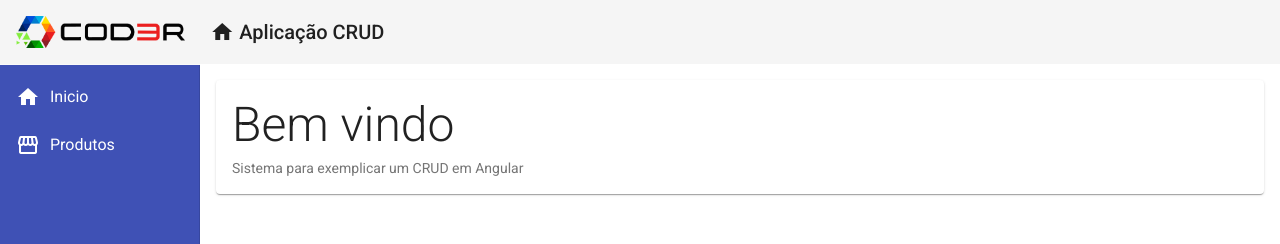
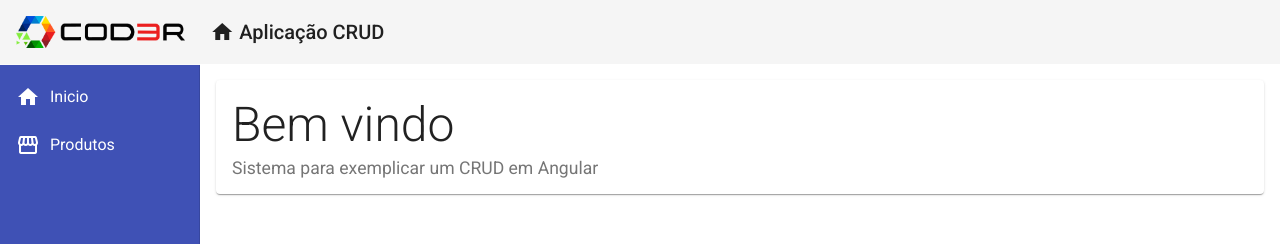
Before and after one commit to JeeanLiima97/Angular-crud, an Angular app in the folder frontend/: page / in a window 1280 px wide. Shown: the top 244 px of the page. Built offline with nearby package versions, Linux system fonts and the light colour scheme.

Commit message:
adicionando funcao de rotas no nav e imagem atraves do routerLink

```diff
--- a/frontend/src/app/app-routing.module.ts
+++ b/frontend/src/app/app-routing.module.ts
@@ -1,7 +1,18 @@
 import { NgModule } from '@angular/core';
 import { Routes, RouterModule } from '@angular/router';
 
-const routes: Routes = [];
+import {HomeComponent} from'./views/home/home.component'
+import {ProductCrudComponent} from './views/product-crud/product-crud.component'
+
+const routes: Routes = [{
+  path: "",
+  component: HomeComponent
+},{
+  path:'products',
+  component: ProductCrudComponent
+}
+
+];
 
 @NgModule({
   imports: [RouterModule.forRoot(routes)],
--- a/frontend/src/app/app.module.ts
+++ b/frontend/src/app/app.module.ts
@@ -14,6 +14,7 @@
 import { MatListModule } from '@angular/material/list';
 import { HomeComponent } from './views/home/home.component'
 import {MatCardModule} from '@angular/material/card';
+import { ProductCrudComponent } from './views/product-crud/product-crud.component';
 
 @NgModule({
   declarations: [
@@ -21,7 +22,8 @@
     HeaderComponent,
     FooterComponent,
     NavComponent,
-    HomeComponent
+    HomeComponent,
+    ProductCrudComponent
   ],
   imports: [
     BrowserModule,
--- a/frontend/src/app/components/template/header/header.component.html
+++ b/frontend/src/app/components/template/header/header.component.html
@@ -1,7 +1,7 @@
 <mat-toolbar class="header mat-elevation-z4">
 
     <span>
-        <a>
+        <a routerLink="/">
             <img class="logo" src="assets/logo.png" alt="logo">
         </a>
     </span>
--- a/frontend/src/app/components/template/nav/nav.component.html
+++ b/frontend/src/app/components/template/nav/nav.component.html
@@ -4,14 +4,14 @@
 
         <mat-nav-list>
 
-            <a mat-list-item class="nav-list">
+            <a mat-list-item class="nav-list" routerLink='/'>
                 <i class="material-icons">
                     home
                 </i>
                 Inicio
             </a>
 
-            <a mat-list-item>
+            <a mat-list-item routerLink="/products">
                 <i class="material-icons">
                     storefront
                 </i>
@@ -25,7 +25,7 @@
 
     </mat-sidenav>
 <mat-sidenav-content class="content">
-<app-home></app-home>
+<router-outlet></router-outlet>
 
 </mat-sidenav-content>
 
--- a/frontend/src/app/views/home/home.component.css
+++ b/frontend/src/app/views/home/home.component.css
@@ -3,3 +3,7 @@
     font-weight: 300;
     line-height: 1.2;
 }
+.home .subtitle{
+    font-size: 1.1rem;
+
+}
--- /dev/null
+++ b/frontend/src/app/views/product-crud/product-crud.component.html
@@ -0,0 +1 @@
+<p>product-crud works!</p>
--- /dev/null
+++ b/frontend/src/app/views/product-crud/product-crud.component.ts
@@ -0,0 +1,15 @@
+import { Component, OnInit } from '@angular/core';
+
+@Component({
+  selector: 'app-product-crud',
+  templateUrl: './product-crud.component.html',
+  styleUrls: ['./product-crud.component.css']
+})
+export class ProductCrudComponent implements OnInit {
+
+  constructor() { }
+
+  ngOnInit(): void {
+  }
+
+}
```
Also changed, not shown: frontend/src/app/views/product-crud/product-crud.component.css (added).
